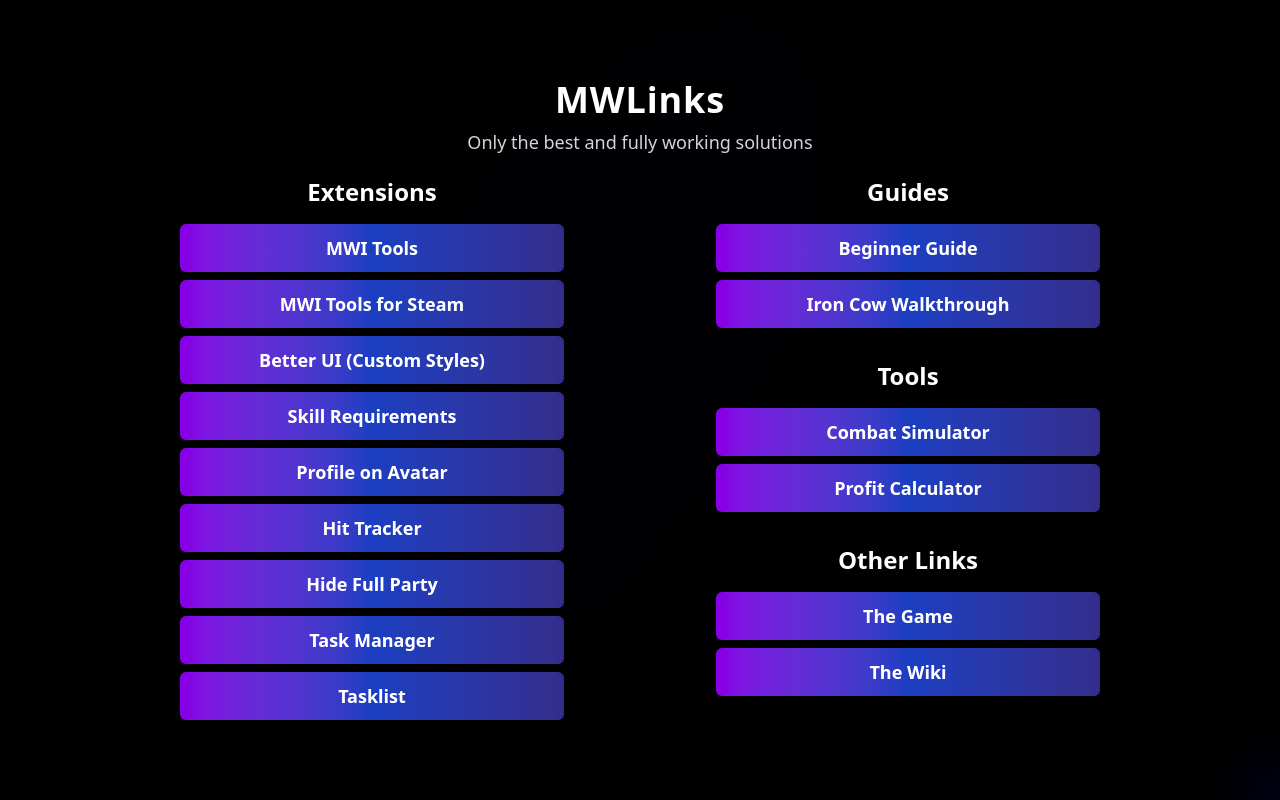
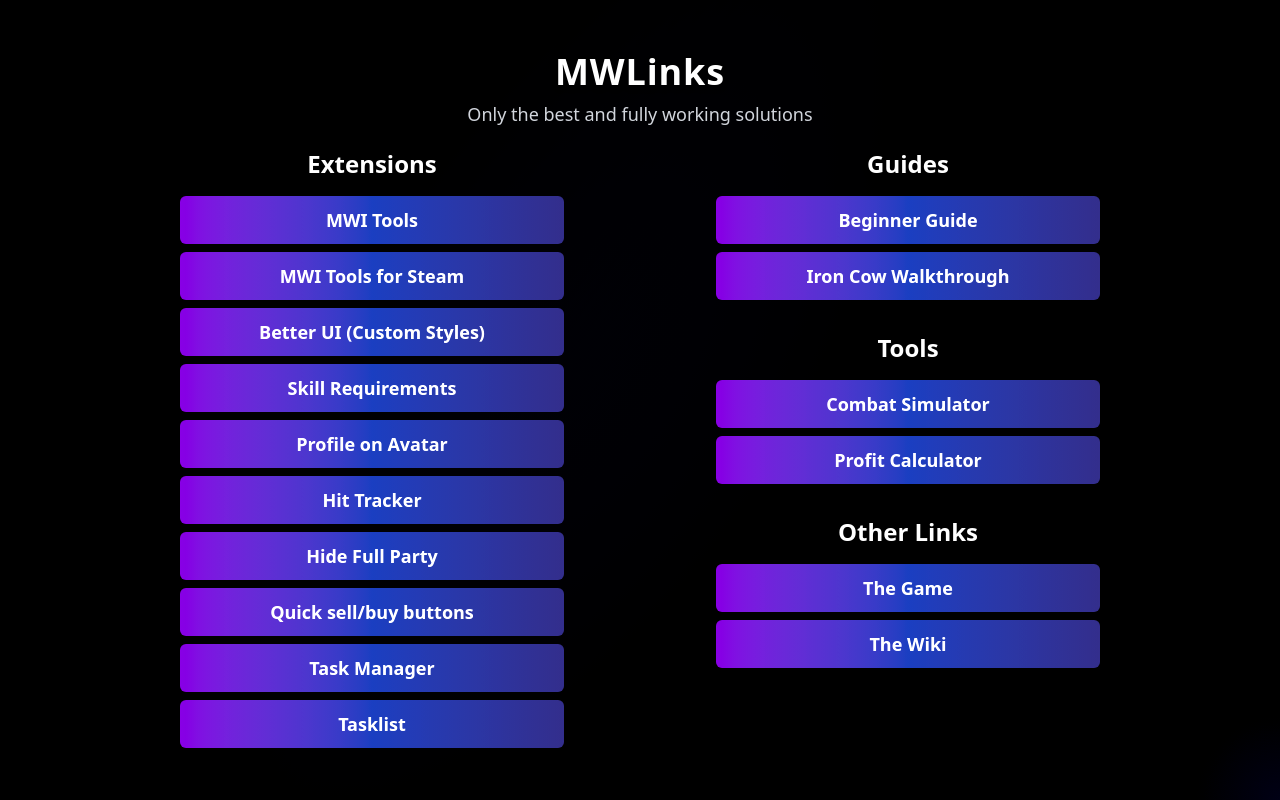
Before and after one commit to Amaroke/MilkLinks, a React (Vite) app: page / in a window 1280 px wide. Built offline with nearby package versions, Linux system fonts and the light colour scheme.

Commit message:
Add quick sell/buy extension

```diff
--- a/src/App.tsx
+++ b/src/App.tsx
@@ -33,6 +33,10 @@ const extensions: Link[] = [
   {
     label: "Hide Full Party",
     url: "extension://iikmkjmpaadaobahmlepeloendndfphd/ask.html?aid=240048fa-5e6a-4402-94a6-70005fdb4b32",
+  },
+  {
+    label: "Quick sell/buy buttons",
+    url: "https://greasyfork.org/en/scripts/538920-buy-sell-shortcuts",
   },
   {
     label: "Task Manager",
```
